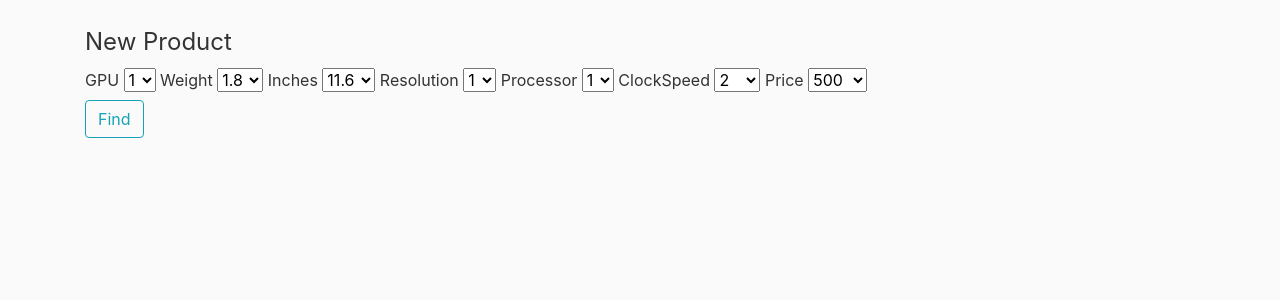
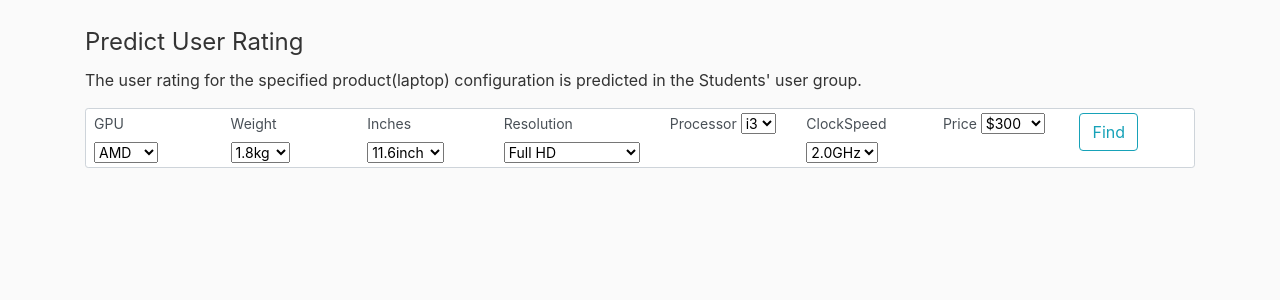
Before and after one commit to adityaprakash-bobby/dell_hackathon_iiitb_2018_forkbomb, a Flask app: page /new_prod in a window 1280 px wide. Shown: the part 56-356 px from the top of the page. Run offline with Flask 2, Linux system fonts and the light colour scheme; some libraries are stand-ins or nearby versions.

Commit message:
Product Page UI update

```diff
--- a/app.py
+++ b/app.py
@@ -32,7 +32,7 @@ def new_prod():
         # 15.6,1,1,2,1,2.2,498.9
         val = rating(copy)
         # print(val)
-        return render_template('new_prod.html', title = 'New Product', val = val, form=form)
+        return render_template('new_prod.html', title = 'New Product', val = val, form=form, req = request.args)
     return render_template('new_prod.html', title='New Product', form = form)
 
 @app.route('/revenue', methods=['GET', 'POST'])
--- a/forms.py
+++ b/forms.py
@@ -3,11 +3,11 @@ from wtforms import StringField, SubmitField, SelectField
 from wtforms.validators import DataRequired, Length
 
 class Searchform(FlaskForm):
-    inches = SelectField('Inches', choices = [(11.6, '11.6'), (12.5, '12.5'), (13.3, '13.3'), (14, '14'), (15, '15'), (15.6, '15.6'), (17, '17')])
-    resolution = SelectField('Resolution', choices = [(1, '1'), (2, '2'), (3, '3'), (4, '4'), (5, '5')])
-    processor = SelectField('Processor', choices = [(1, '1'), (2, '2'), (3, '3')])
-    clockspeed = SelectField('ClockSpeed', choices = [(2, '2'), (2.5, '2.5'), (3, '3')])
-    gpu = SelectField('GPU', choices = [(1, '1'), (2, '2'), (3, '3')])
-    weight = SelectField('Weight', choices = [(1.8, '1.8'), (2.3, '2.3'), (2.7, '2.7')])
-    price = SelectField('Price', choices = [(500, '500'), (750, '750'), (1000, '1000')])
+    inches = SelectField('Inches', choices = [(11.6, '11.6inch'), (12.5, '12.5inch'), (13.3, '13.3inch'), (14, '14inch'), (15, '15inch'), (15.6, '15.6inch'), (17, '17inch')])
+    resolution = SelectField('Resolution', choices = [(1, 'Full HD'), (2, 'HD'), (3, 'IPS Panel'), (4, 'IPS Panel Full HD'), (5, '4K HD')])
+    processor = SelectField('Processor', choices = [(1, 'i3'), (2, 'i5'), (3, 'i7')])
+    clockspeed = SelectField('ClockSpeed', choices = [(2, '2.0GHz'), (2.5, '2.5GHz'), (3, '3.0GHz')])
+    gpu = SelectField('GPU', choices = [(1, 'AMD'), (2, 'Intel'), (3, 'Nvidia')])
+    weight = SelectField('Weight', choices = [(1.8, '1.8kg'), (2.3, '2.3kg'), (2.7, '2.7kg')])
+    price = SelectField('Price', choices = [(300, '$300'),(460, '$460'),(350, '$350'),(500, '$500'), (750, '$750'), (1000, '$1000')])
     submit = SubmitField('Find')
--- a/templates/forecasting.html
+++ b/templates/forecasting.html
@@ -1,8 +1,8 @@
 {% extends "layout.html" %}
 {% block content %}
 <div class="container-fluid">
-  <img src="{{ url_for('static', filename='1.JPG') }}" class="img-fluid" alt="Responsive image">
-  <img src="{{ url_for('static', filename='2.JPG') }}" class="img-fluid" alt="Responsive image">
-  <img src="{{ url_for('static', filename='3.JPG') }}" class="img-fluid" alt="Responsive image">
+  <img src="{{ url_for('static', filename='1.JPG') }}" class="img-fluid" alt="Responsive image" max-width=100%>
+  <img src="{{ url_for('static', filename='2.JPG') }}" class="img-fluid" alt="Responsive image" max-width=100%>
+  <img src="{{ url_for('static', filename='3.JPG') }}" class="img-fluid" alt="Responsive image" max-width=100%>
 </div>
 {% endblock %}
--- a/templates/new_prod.html
+++ b/templates/new_prod.html
@@ -3,54 +3,56 @@
 <div class="form-group">
   <form action="{{ url_for('new_prod') }}" method=GET>
     <fieldset>
-      <legend>New Product</legend>
+      <legend>Predict User Rating</legend>
+      <p>The user rating for the specified product(laptop) configuration is predicted in the Students' user group.</p>
         {{ form.hidden_tag() }}
-
-
-        {{ form.gpu.label }}
+        <div class="form-control form-control-sm">
+          <div class="row">
+            <div class="col">
+              {{ form.gpu.label }}<br>
               {{ form.gpu }}
-
+            </div>
+            <div class="col">
               {{ form.weight.label }}
               {{ form.weight }}
-
+            </div>
+            <div class="col">
               {{ form.inches.label }}
               {{ form.inches }}
-
+            </div>
+            <div class="col">
               {{ form.resolution.label }}
               {{ form.resolution }}
-
+            </div>
+            <div class="col">
               {{ form.processor.label }}
               {{ form.processor }}
-
+            </div>
+            <div class="col">
               {{ form.clockspeed.label }}
               {{ form.clockspeed }}
-
+            </div>
+            <div class="col">
               {{ form.price.label }}
               {{ form.price }}
-
-        <div class="form-group">
+            </div>
+            <div class="col">
               {{ form.submit(class="btn btn-outline-info") }}
-        </div>
-
-   </fieldset>
-</form>
-
-{% if val %}
-  <div class="album py-5 ">
-    <div class="container">
-      <div class="row">
-        <div class="col-md-4">
-          <div class="card mb-4 box-shadow">
-            <div class="card-body">
-            <h4 class="card-title">{{ val }}</h4>
-            <p class="card-text"> {{ val }} </p>
             </div>
           </div>
         </div>
+      </fieldset>
+    </form>
   </div>
+{% if val %}
+  <div class="jumbotron jumbotron-fluid">
+    <div class="container">
+      <h4 class="display-4">Predicted User Rating for the configuration</h4>
+      <p class="lead">
+        User Rating : {{ val }}
+      </p>
     </div>
   </div>
 {% endif %}
 </div>
-
 {% endblock %}
```
Also changed, not shown: ratingF.py (+13 -9 lines). Lines whose indentation alone changed are shown as unchanged.
